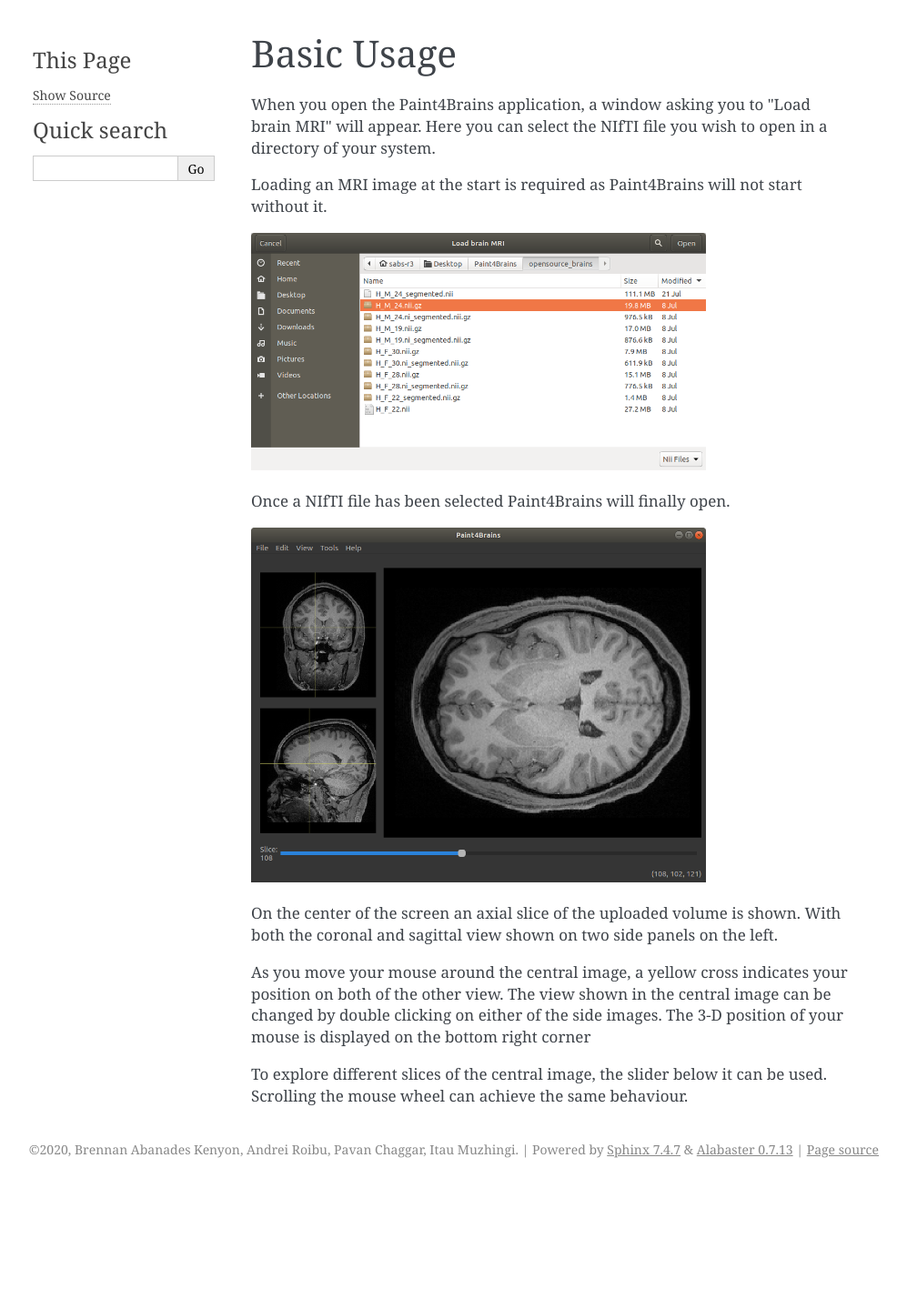
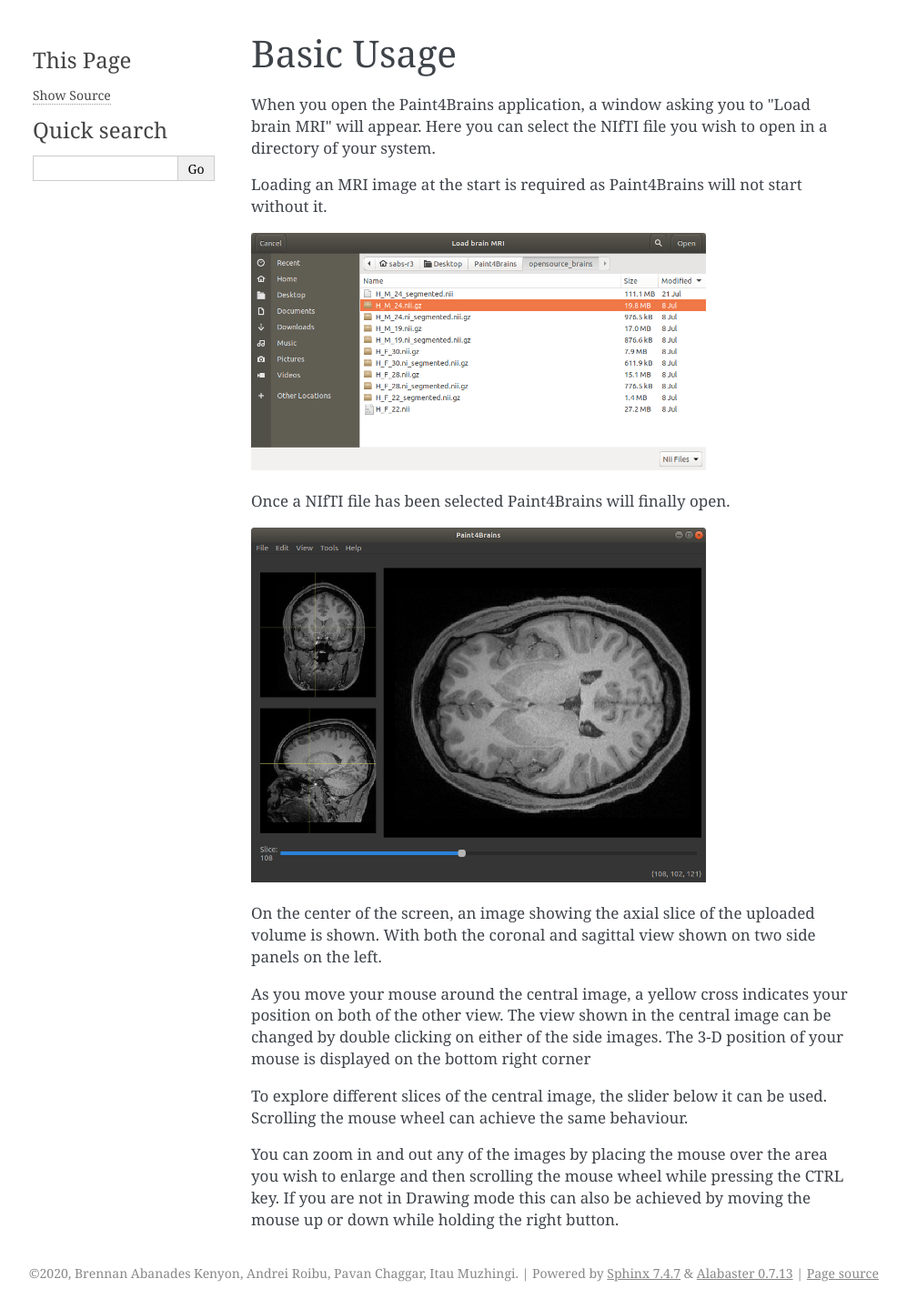
Before and after one commit to SABS-R3-projects/Paint4Brains, a Sphinx documentation site: the page built from docs/source/basic.rst, in a window 1280 px wide. Shown: the whole page at 91% size, without its empty margins (144-1141 px from the left). Built offline with Sphinx 7.4.7, drawn with Linux system fonts in a browser that asks for light colours; before the commit the page ends 1303 px from its top, so only the background shows below that.

Commit message:
:moyai: Testing image upload

```diff
--- a/docs/source/basic.rst
+++ b/docs/source/basic.rst
@@ -5,18 +5,20 @@
 
 Loading an MRI image at the start is required as Paint4Brains will not start without it.
 
-.. image:: screenshots/Load_screen.png
+.. image:: _static/Load_screen.png
   :width: 500
   :alt: Loading Screen Example
 
 Once a NIfTI file has been selected Paint4Brains will finally open.
 
-.. image:: screenshots/Plain_window.png
+.. image:: _static/Plain_window.png
   :width: 500
   :alt: Loading Screen Example
 
-On the center of the screen an axial slice of the uploaded volume is shown. With both the coronal and sagittal view shown on two side panels on the left.
+On the center of the screen, an image showing the axial slice of the uploaded volume is shown. With both the coronal and sagittal view shown on two side panels on the left.
 
 As you move your mouse around the central image, a yellow cross indicates your position on both of the other view. The view shown in the central image can be changed by double clicking on either of the side images. The 3-D position of your mouse is displayed on the bottom right corner
 
 To explore different slices of the central image, the slider below it can be used. Scrolling the mouse wheel can achieve the same behaviour.
+
+You can zoom in and out any of the images by placing the mouse over the area you wish to enlarge and then scrolling the mouse wheel while pressing the CTRL key. If you are not in Drawing mode this can also be achieved by moving the mouse up or down while holding the right button.
```
Also changed, not shown: docs/source/_static/Load_screen.png (renamed from docs/source/screenshots/Load_screen.png), docs/source/_static/Plain_window.png (renamed from docs/source/screenshots/Plain_window.png).
